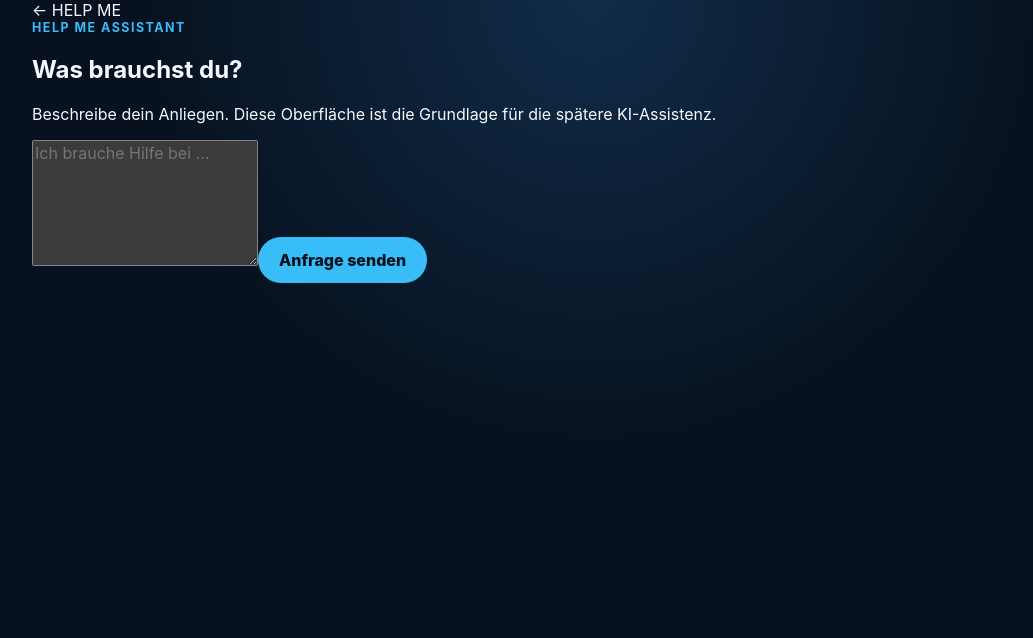
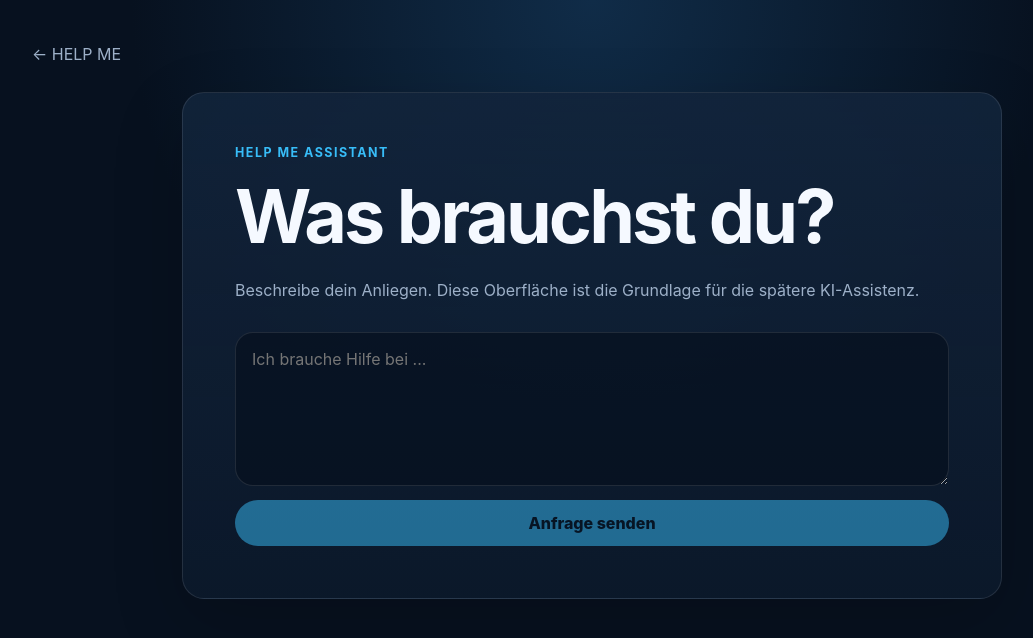
Before and after one commit to saiedahm/HELP-ME, a Next.js app in the folder apps/web/: page /help in a window 1280 px wide. Shown: the top 638 px of the page, without its empty margins (48-1081 px from the left). Built offline with nearby package versions, Linux system fonts and the light colour scheme.

Commit message:
Polish HELP ME assistant interface

```diff
--- a/apps/web/app/globals.css
+++ b/apps/web/app/globals.css
@@ -11,48 +11,37 @@
 
 * { box-sizing: border-box; }
 html { scroll-behavior: smooth; }
-body {
-  margin: 0;
-  min-height: 100vh;
-  background: radial-gradient(circle at 50% 0%, #102c48 0, var(--background) 45%);
-  color: var(--text);
-  font-family: Inter, ui-sans-serif, system-ui, -apple-system, BlinkMacSystemFont, "Segoe UI", sans-serif;
-}
+body { margin: 0; min-height: 100vh; background: radial-gradient(circle at 50% 0%, #102c48 0, var(--background) 45%); color: var(--text); font-family: Inter, ui-sans-serif, system-ui, -apple-system, BlinkMacSystemFont, "Segoe UI", sans-serif; }
 a { color: inherit; text-decoration: none; }
 button, input, textarea { font: inherit; }
-
 .container { width: min(1120px, calc(100% - 40px)); margin: 0 auto; }
-
-.header {
-  position: sticky;
-  top: 0;
-  z-index: 20;
-  backdrop-filter: blur(18px);
-  background: rgba(7,17,31,.78);
-  border-bottom: 1px solid var(--border);
-}
+.header { position: sticky; top: 0; z-index: 20; backdrop-filter: blur(18px); background: rgba(7,17,31,.78); border-bottom: 1px solid var(--border); }
 .header-inner { min-height: 72px; display: flex; align-items: center; justify-content: space-between; gap: 24px; }
 .brand { font-size: 1.15rem; font-weight: 800; letter-spacing: .08em; }
 .nav { display: flex; gap: 20px; color: var(--muted); font-size: .95rem; }
 .nav a:hover { color: var(--text); }
-
 .hero { padding: 110px 0 80px; text-align: center; }
 .eyebrow { color: var(--accent); font-weight: 700; letter-spacing: .12em; text-transform: uppercase; font-size: .78rem; }
 .hero h1 { margin: 18px auto; max-width: 900px; font-size: clamp(2.7rem, 7vw, 5.6rem); line-height: .98; letter-spacing: -.05em; }
 .hero p { max-width: 680px; margin: 0 auto; color: var(--muted); font-size: 1.15rem; line-height: 1.7; }
 .actions { margin-top: 32px; display: flex; justify-content: center; gap: 12px; flex-wrap: wrap; }
-.button { border: 1px solid var(--border); border-radius: 999px; padding: 12px 20px; background: var(--surface); color: var(--text); cursor: pointer; }
+.button { display: inline-flex; align-items: center; justify-content: center; border: 1px solid var(--border); border-radius: 999px; padding: 12px 20px; background: var(--surface); color: var(--text); cursor: pointer; transition: transform .2s ease, border-color .2s ease, opacity .2s ease; }
+.button:hover:not(:disabled) { transform: translateY(-1px); border-color: rgba(56,189,248,.5); }
+.button:disabled { opacity: .5; cursor: not-allowed; }
 .button.primary { background: var(--accent); color: #03111d; border-color: transparent; font-weight: 800; }
-
 .grid { display: grid; grid-template-columns: repeat(3, 1fr); gap: 18px; padding: 24px 0 100px; }
-.card { padding: 26px; border: 1px solid var(--border); border-radius: 22px; background: linear-gradient(180deg, rgba(18,36,59,.9), rgba(13,27,46,.75)); }
+.card, .assistant-card { padding: 26px; border: 1px solid var(--border); border-radius: 22px; background: linear-gradient(180deg, rgba(18,36,59,.9), rgba(13,27,46,.75)); box-shadow: 0 24px 70px rgba(0,0,0,.18); }
 .card h2 { margin-top: 0; }
 .card p { color: var(--muted); line-height: 1.65; }
 .footer { border-top: 1px solid var(--border); padding: 28px 0; color: var(--muted); font-size: .9rem; }
-
-@media (max-width: 760px) {
-  .container { width: min(100% - 28px, 680px); }
-  .nav { display: none; }
-  .hero { padding: 78px 0 54px; }
-  .grid { grid-template-columns: 1fr; padding-bottom: 60px; }
-}
+.help-page { min-height: 100vh; padding: 44px 0 90px; }
+.back-link { color: var(--muted); display: inline-block; margin-bottom: 28px; }
+.back-link:hover { color: var(--text); }
+.assistant-card { max-width: 820px; margin: 0 auto; padding: clamp(26px, 5vw, 52px); }
+.assistant-card h1 { margin: 12px 0; font-size: clamp(2.4rem, 6vw, 4.6rem); letter-spacing: -.04em; }
+.assistant-card > p { color: var(--muted); line-height: 1.7; }
+.assistant-card form { margin-top: 28px; display: grid; gap: 14px; }
+.assistant-card textarea { width: 100%; resize: vertical; min-height: 150px; border: 1px solid var(--border); border-radius: 18px; background: rgba(7,17,31,.7); color: var(--text); padding: 16px; outline: none; }
+.assistant-card textarea:focus { border-color: rgba(56,189,248,.7); box-shadow: 0 0 0 3px rgba(56,189,248,.1); }
+.reply { margin-top: 20px; padding: 18px; border-radius: 16px; background: rgba(56,189,248,.08); border: 1px solid rgba(56,189,248,.2); line-height: 1.6; }
+@media (max-width: 760px) { .container { width: min(100% - 28px, 680px); } .nav { display: none; } .hero { padding: 78px 0 54px; } .grid { grid-template-columns: 1fr; padding-bottom: 60px; } }
```
